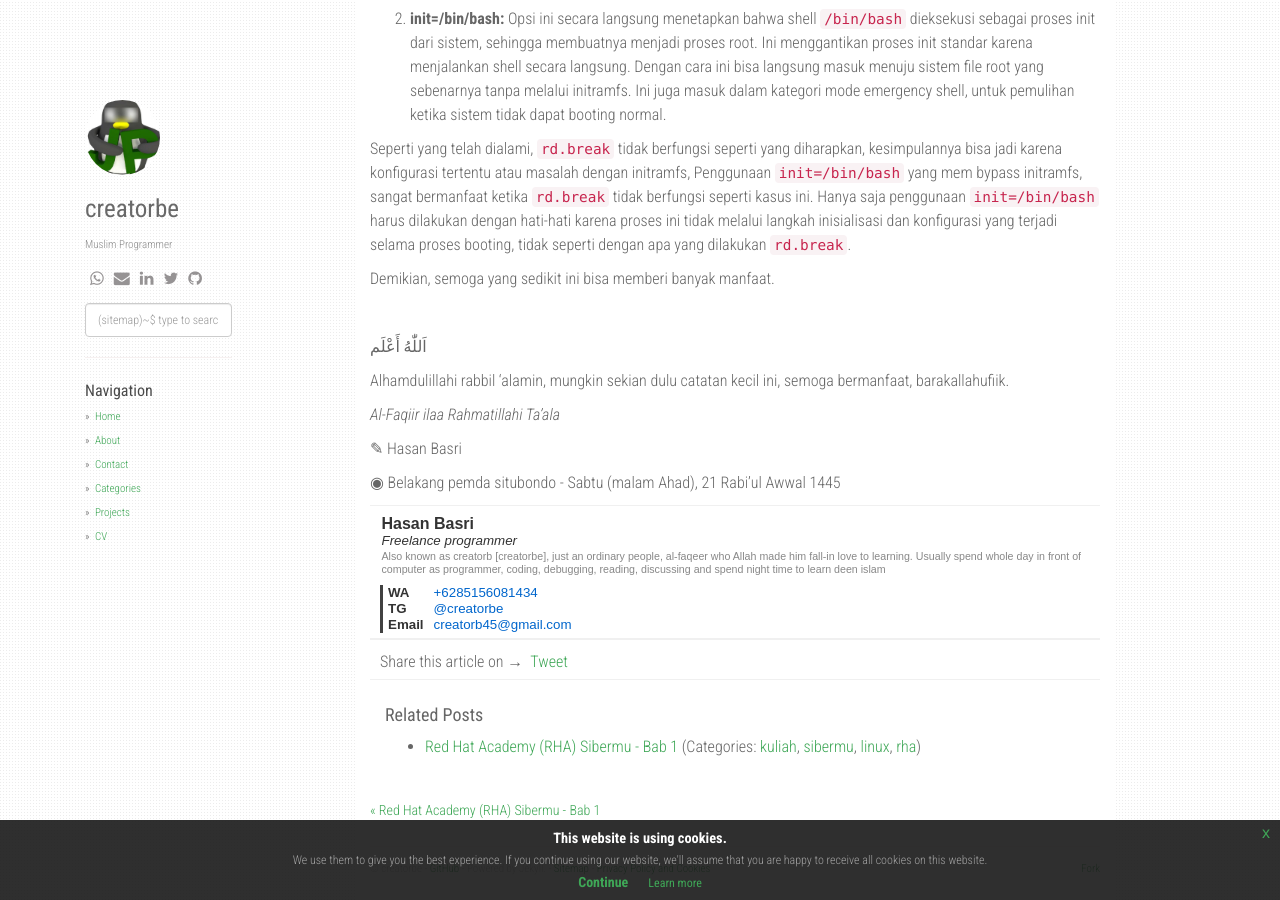
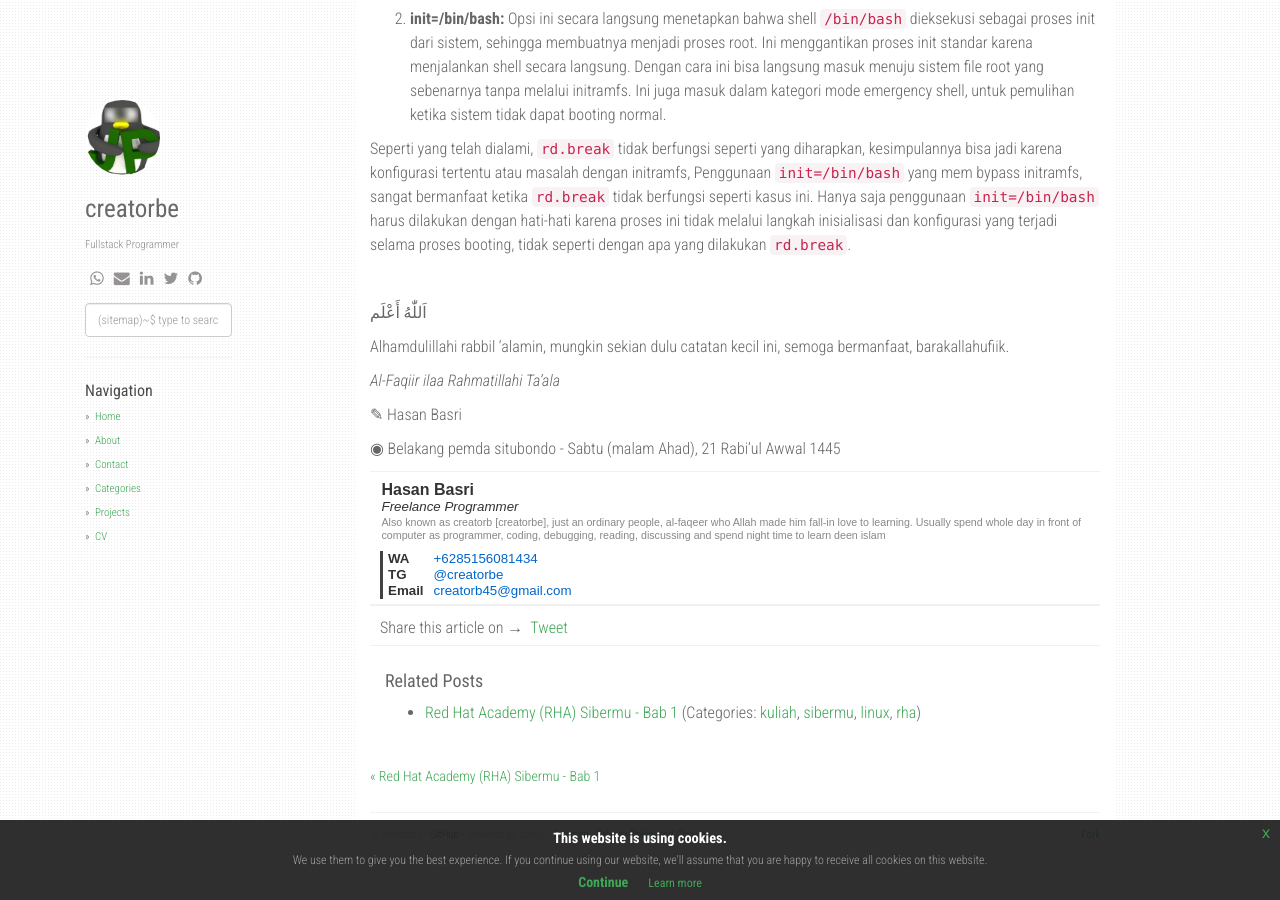
Before and after one commit to creatorbe/creatorbe.github.io, a Jekyll site: the page built from _posts/2023-10-07-RH134-rd-break-is-stuck-before-switch_root.md, in a window 1280 px wide and 900 px high, scrolled down 1789 px. Built offline with Jekyll 4.4.1, drawn with Linux system fonts in a browser that asks for light colours; nearby versions of some CDN libraries; comment, search, counter and statistics services are not loaded.

Commit message:
updated wording

```diff
--- a/_config.yml
+++ b/_config.yml
@@ -1,9 +1,9 @@
 title: creatorbe links
 subtitle: A way to convert something into a readable string
-description: Hasan Basri aka creatorb/creatorbe an indonesian muslim programmer, who wrote about islam and programming.
+description: Hasan Basri aka creatorb [creatorbe], Linux enthusiasts who wrote about Programming and Islam.
 author: creatorbe
 github: https://github.com/creatorbe
-about: Muslim Programmer
+about: Fullstack Programmer
 disqus_shortname: creatorbe
 google_analytics: UA-96556810-1
 avatar_url: /static/img/avatar.jpg
--- a/_includes/signature.html
+++ b/_includes/signature.html
@@ -9,7 +9,7 @@
             </tr>
             <tr>
                 <td>
-            <font style="font-style: italic; font-family: Arial; font-size: 10pt; color: rgb(51, 51, 51);">Freelance programmer</font>
+            <font style="font-style: italic; font-family: Arial; font-size: 10pt; color: rgb(51, 51, 51);">Freelance Programmer</font>
                 </td>
             </tr>
             <p class="customline1">
--- a/_posts/2023-10-07-RH134-rd-break-is-stuck-before-switch_root.md
+++ b/_posts/2023-10-07-RH134-rd-break-is-stuck-before-switch_root.md
@@ -62,7 +62,6 @@ Dari beberapa referensi yang dihimpun, maka disimpulkan Opsi kernel `rd.break` d
 
 Seperti yang telah dialami, `rd.break` tidak berfungsi seperti yang diharapkan, kesimpulannya bisa jadi karena konfigurasi tertentu atau masalah dengan initramfs, Penggunaan `init=/bin/bash` yang mem bypass initramfs, sangat bermanfaat ketika `rd.break` tidak berfungsi seperti kasus ini. Hanya saja penggunaan `init=/bin/bash` harus dilakukan dengan hati-hati karena proses ini tidak melalui langkah inisialisasi dan konfigurasi yang terjadi selama proses booting, tidak seperti dengan apa yang dilakukan `rd.break`.
 
-Demikian, semoga yang sedikit ini bisa memberi banyak manfaat.
 
 <br/>
 
```
